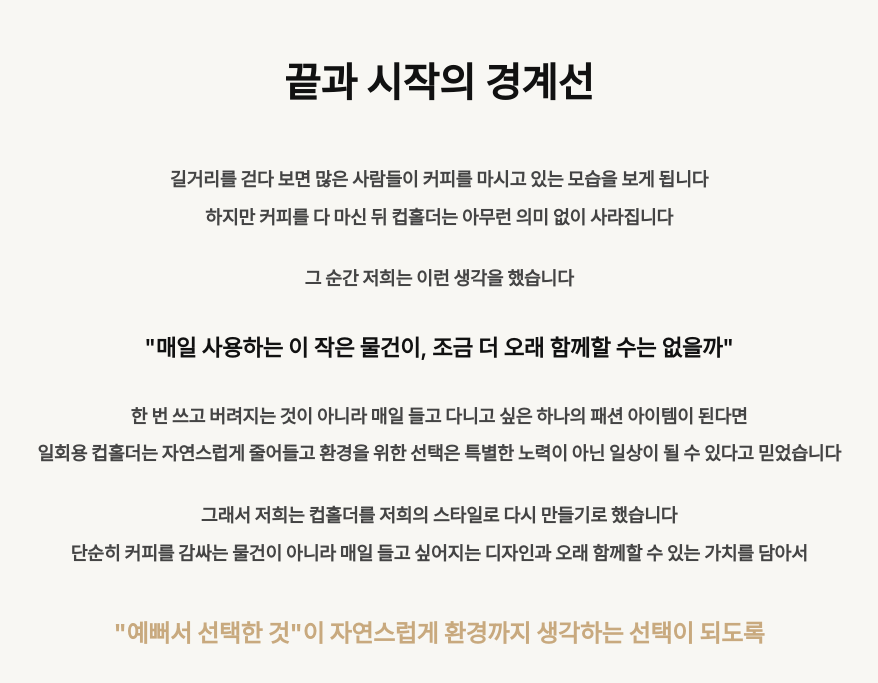
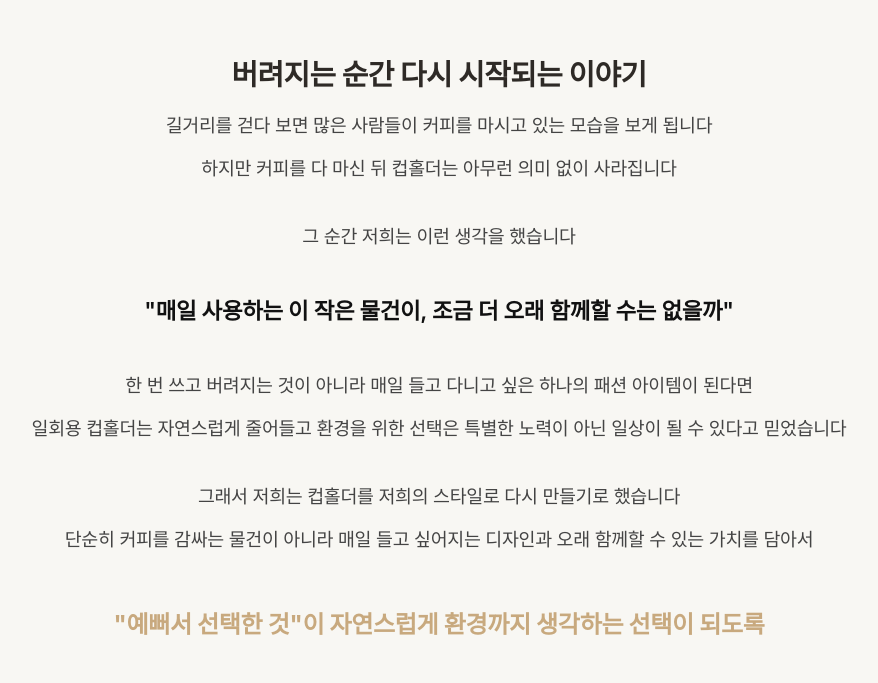
Before and after one commit to uhyeoni32-dotcom/weneed-landing, a plain HTML site: page index.html in a window 1280 px wide. Shown: the part 1304-1987 px from the top of the page, without its empty margins (201-1079 px from the left). Drawn offline with nearby package versions, Linux system fonts and the light colour scheme; a web font is replaced by a local one.

Commit message:
스토리 섹션 제목 수정 및 최종 적용

```diff
--- a/index.html
+++ b/index.html
@@ -67,7 +67,7 @@
     <!-- SECTION 02: BRAND STORY -->
     <section id="story" class="story-section">
         <div class="container">
-            <h2 class="section-title">끝과 시작의 경계선<br><br>
+            <h2 class="main-title">버려지는 순간 다시 시작되는 이야기</h2>
             <div class="story-text">
                 <p>길거리를 걷다 보면 많은 사람들이 커피를 마시고 있는 모습을 보게 됩니다</p>
                 <p>하지만 커피를 다 마신 뒤 컵홀더는 아무런 의미 없이 사라집니다</p>
```
